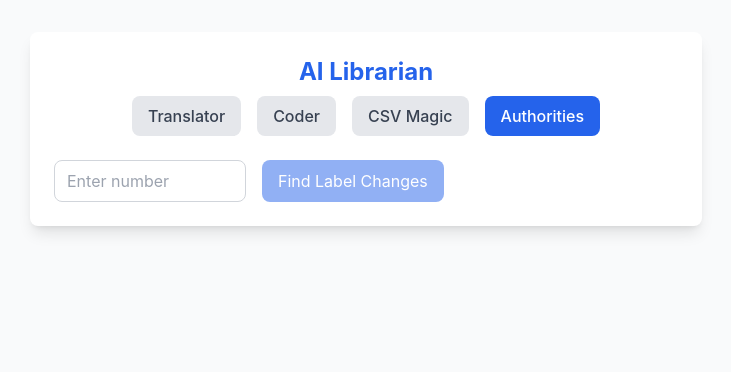
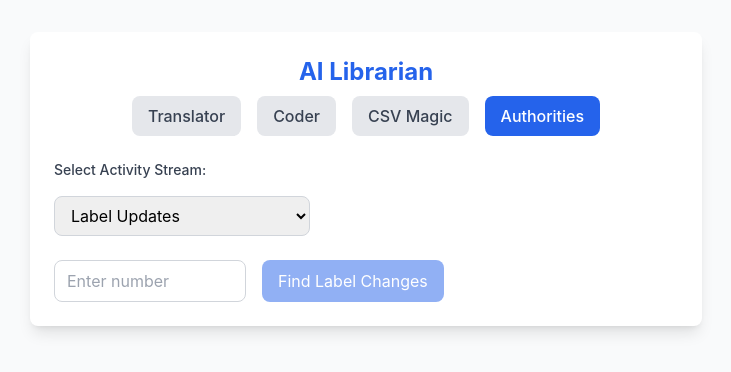
Before and after one commit to pjc-8513/ai, a React (Create React App) app: page / in a window 1280 px wide. Both pictures are taken after a click on the button "Authorities". Shown: the top 372 px of the page, without its empty margins (274-1005 px from the left). Built offline with nearby package versions, Linux system fonts and the light colour scheme.

Commit message:
dropdown menu

```diff
--- a/src/App.js
+++ b/src/App.js
@@ -21,6 +21,15 @@ function App() {
     const [number, setNumber] = useState('');
     const [results, setResults] = useState([]);
     const [isLoading, setIsLoading] = useState(false);
+    //Drop down menu
+    const [activityStream, setActivityStream] = useState('label-updates'); // Default to label-updates
+
+    const activityStreamOptions = [
+        { value: 'label-updates', label: 'Label Updates' },
+        { value: 'subject-updates', label: 'Subject Updates' },
+        { value: 'subject-adds', label: 'Subject Additions' },
+        { value: 'subject-removals', label: 'Subject Removals/Deprecated' },
+      ];
 
     const handleAnalyze = async () => {
         setLoading(true);
@@ -236,7 +245,7 @@ function App() {
             setError('');
             setResults([]);
 
-            const url = `https://id.loc.gov/authorities/names/activitystreams/label-updates/${number}`;
+            const url = `https://id.loc.gov/authorities/names/activitystreams/${activityStream}/${number}`;
 
             try {
               const response = await fetch(url);
@@ -476,13 +485,30 @@ function App() {
 
                 {mode === 'authorities' && (
                 <div className="space-y-6">
+                    <div className="space-y-4">
+                    <label className="block text-sm font-medium text-gray-700">
+                        Select Activity Stream:
+                    </label>
+                    <select
+                        value={activityStream}
+                        onChange={(e) => setActivityStream(e.target.value)}
+                        className="w-64 px-3 py-2 border border-gray-300 rounded-lg focus:ring-2 focus:ring-blue-500 focus:border-transparent"
+                    >
+                        {activityStreamOptions.map((option) => (
+                        <option key={option.value} value={option.value}>
+                            {option.label}
+                        </option>
+                        ))}
+                    </select>
+                    </div>
+
                     <div className="flex gap-4">
                     <input
                         type="number"
                         value={number}
                         onChange={(e) => setNumber(e.target.value)}
                         placeholder="Enter number"
-                                                min="1" // Set minimum value to 1
+                        min="1"
                         className="w-48 px-3 py-2 border border-gray-300 rounded-lg focus:ring-2 focus:ring-blue-500 focus:border-transparent"
                     />
                     <button
@@ -509,9 +535,10 @@ function App() {
                     )}
 
                     {results.length > 0 && (
-
                     <div className="mt-4">
-                                                <h3 className="text-lg font-semibold mb-2"> Found Personal Name Labels ({results.length}):</h3>
+                        <h3 className="text-lg font-semibold mb-2">
+                        Found Personal Name Labels ({results.length}):
+                        </h3>
                         <div className="max-h-96 overflow-y-auto border rounded-md p-4">
                         {results.map((label, index) => (
                             <div key={index} className="mb-2">
```
Lines whose indentation alone changed are shown as unchanged.
